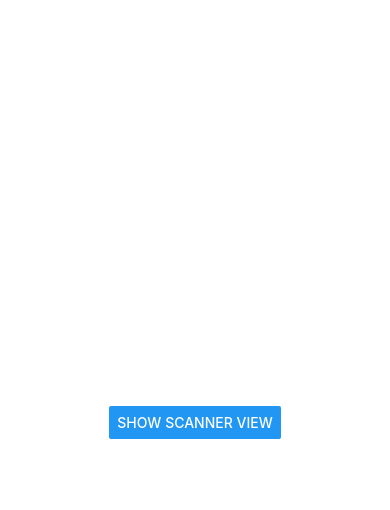
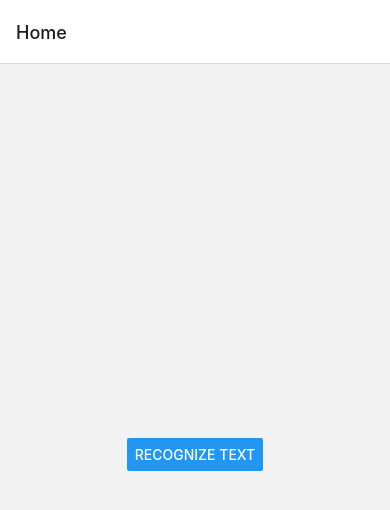
Before and after one commit to natccc/grocery-splitter, a React Native app: screen /Home in a window 390 px wide. Shown: the top 510 px of the page. Built offline with nearby package versions, Linux system fonts and the light colour scheme.

Commit message:
set up navigation

```diff
--- a/App.tsx
+++ b/App.tsx
@@ -1,23 +1,33 @@
-import React, { useState } from 'react';
-import {View, Button, StyleSheet,Text} from 'react-native';
+import React, {useState} from 'react';
+import {View, Button, StyleSheet, Text} from 'react-native';
 import {
   showContentView,
   showScannerView,
   recognizeText,
 } from './utils/NativeModules'; // Adjust the path as necessary
-
+import {NavigationContainer} from '@react-navigation/native';
+import {createNativeStackNavigator} from '@react-navigation/native-stack';
+const Stack = createNativeStackNavigator()
+import HomeScreen from './screens/HomeScreen';
+import RecognizedTextScreen from './screens/RecognizedTextScreen';
 const App: React.FC = () => {
-  const [recognizedText, setRecognizedText] = useState("")
-  const handlePress = async () => {
-    const text = await recognizeText()
-    setRecognizedText(text)
-  }
+  // const [recognizedText, setRecognizedText] = useState('');
+  // const handlePress = async () => {
+  //   const text = await recognizeText();
+  //   setRecognizedText(text);
+  // };
 
   return (
-    <View style={styles.container}>
-      <Button title="Show scanner View" onPress={handlePress} />
-      {recognizedText && <Text style={styles.text}>{recognizedText}</Text>}
-    </View>
+    <NavigationContainer>
+      <Stack.Navigator>
+        <Stack.Screen name = "Home" component={HomeScreen} />
+        <Stack.Screen name = "RecognizedText" component={RecognizedTextScreen} />
+      {/* <View style={styles.container}>
+        <Button title="Show scanner View" onPress={handlePress} />
+        {recognizedText && <Text style={styles.text}>{recognizedText}</Text>}
+        </View> */}
+      </Stack.Navigator>
+    </NavigationContainer>
   );
 };
 
@@ -30,7 +40,7 @@ const styles = StyleSheet.create({
   },
   text: {
     color: 'white',
-  }
+  },
 });
 
 export default App;
--- a/babel.config.js
+++ b/babel.config.js
@@ -1,3 +1,4 @@
 module.exports = {
   presets: ['module:@react-native/babel-preset'],
+
 };
--- a/screens/HomeScreen.tsx
+++ b/screens/HomeScreen.tsx
@@ -1,11 +1,10 @@
 import React, {useState} from 'react';
 import {View, Button, StyleSheet, Text} from 'react-native';
-import {recognizeText} from '@/utils/NativeModules';
+import {recognizeText} from '../utils/NativeModules';
 import { useNavigation } from '@react-navigation/native';
 
 const HomeScreen: React.FC = () => {
     const navigation = useNavigation();
-
   const handleRecognizeText = async () => {
     try {
       const text = await recognizeText();
--- a/tsconfig.json
+++ b/tsconfig.json
@@ -12,9 +12,9 @@
     "noEmit": true,
     "isolatedModules": true,
     "jsx": "react",
-    "baseUrl": ".",
+    "baseUrl": "./",
     "paths": {
-      "@/*": ["./*"]
+      "@/*": ["*"]
     }
   },
   "exclude": [
--- a/utils/NativeModules.ts
+++ b/utils/NativeModules.ts
@@ -25,7 +25,6 @@ export async function recognizeText(): Promise<void> {
   try {
     const text = await TextRecognizerBridge.recognizeTextFromCamera();
     return text
-    console.log("Recognized text:", text);
   } catch (error) {
     console.error("Text recognition failed:", error);
   }
```
